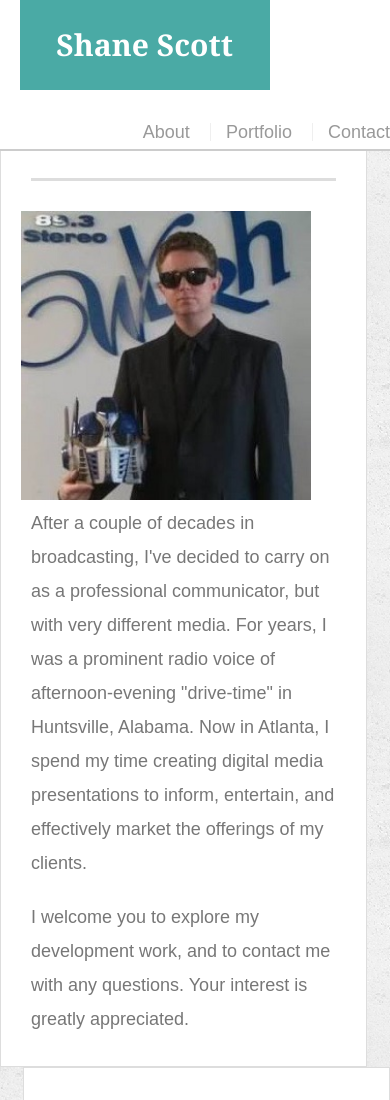
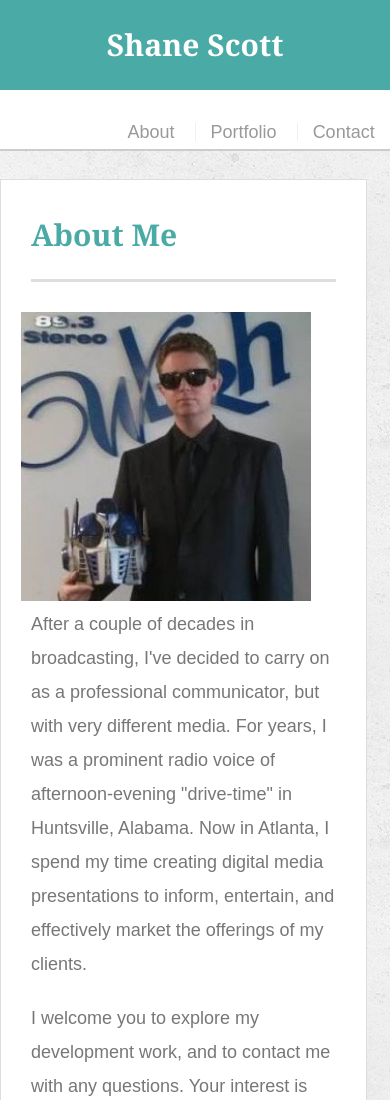
Before and after one commit to bamacanuck/Responsive-Portfolio, a plain HTML site: page index.html in a window 390 px wide. Shown: the top 1100 px of the page. Drawn offline with Linux system fonts and the light colour scheme.

Commit message:
header formatting changes for index 640...

```diff
--- a/assets/css/style.css
+++ b/assets/css/style.css
@@ -406,6 +406,17 @@ input[type=submit] {
 
 @media screen and (max-width: 640px) {
 
+  #masthead {
+    position: unset;
+    z-index: unset;
+    width: 100%;
+    margin: 0 0 -50px;
+    overflow: auto;
+    color: #fff;
+    background: #fff;
+    border-bottom: 2px solid #ccc;
+  }
+
   .container {
     width: 100%;
     max-width: 600px;
@@ -414,9 +425,8 @@ input[type=submit] {
   }
 
   #logo {
-    /*float: left;
-    margin-left: 5%;*/
-    /*width: 250px;
+    margin: auto;
+    width: 100%;
     height: 90px;*/
     font-family: Georgia, Times, "Times New Roman", serif;
     font-size: 30px;
@@ -426,6 +436,26 @@ input[type=submit] {
     text-align: center;
     text-decoration: none;
     background: #4aaaa5;
+  }
+
+  nav {
+  float: left;
+  margin-left: 25%;
+  margin-top: 25px;
+  }
+
+  nav a {
+    display: inline-block;
+    padding-left: 15px;
+    margin-left: 15px;
+    line-height: 18px;
+    color: #999;
+    text-decoration: none;
+    border-left: 1px solid #efefef;
+  }
+
+  nav a:first-child {
+    border-left: 0 none;
   }
 
   .main-section {
```
